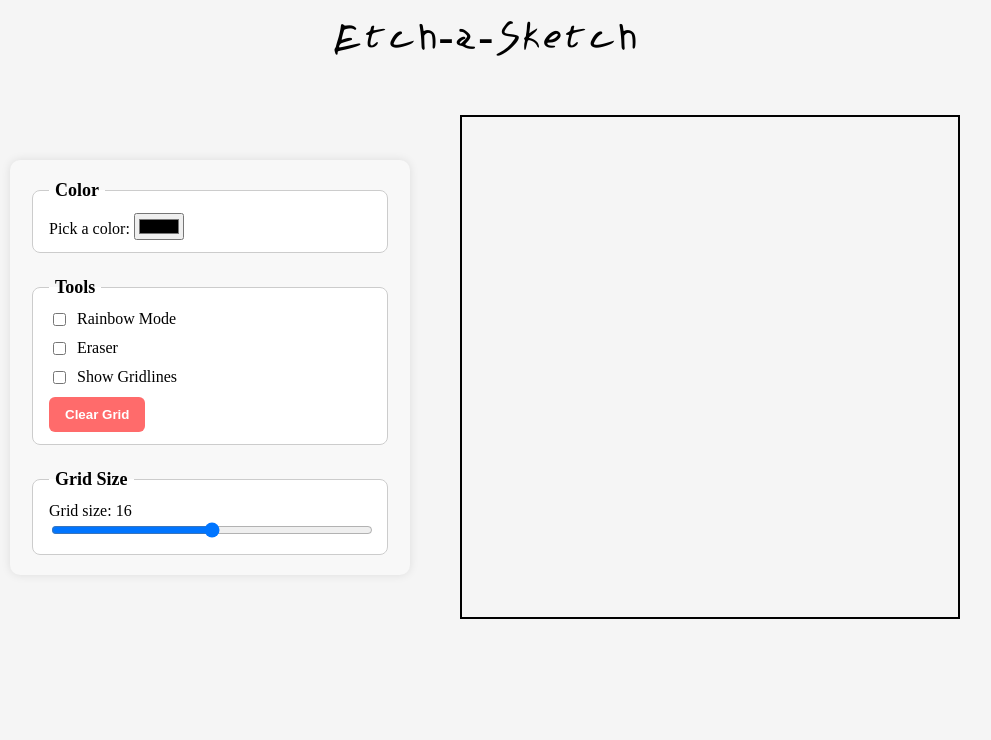
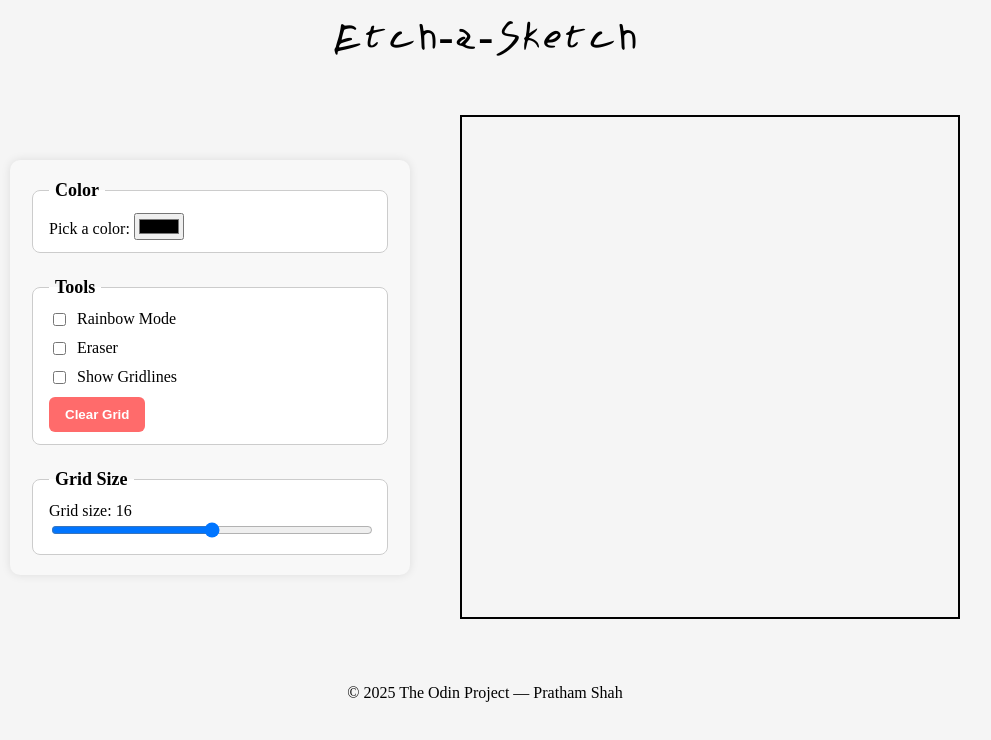
Before and after one commit to Pratham1019/etch-a-sketch, a plain HTML site: page index.html in a window 1280 px wide. Shown: the whole page, without its empty margins (155-1146 px from the left). Drawn offline with Linux system fonts and the light colour scheme.

Commit message:
Footer added

```diff
--- a/css/main.css
+++ b/css/main.css
@@ -124,3 +124,16 @@ label {
     cursor: crosshair;
     transition: background-color 0.1s ease;
 }
+
+#footer {
+    display: flex;
+    justify-content: center;
+    align-items: center;
+
+    padding-top: 65px;
+}
+
+#footer a {
+    text-decoration: none;
+    color: inherit;
+}
--- a/index.html
+++ b/index.html
@@ -53,7 +53,9 @@
         <div id="drawing-container">
             <div id="grid-container"></div>
         </div>
+
     </div>
+    <footer id="footer"><a href="https://github.com/Pratham1019/etch-a-sketch" target="_blank">&copy; 2025 The Odin Project &mdash; Pratham Shah</a></footer>
 </body>
 
 </html>
```
